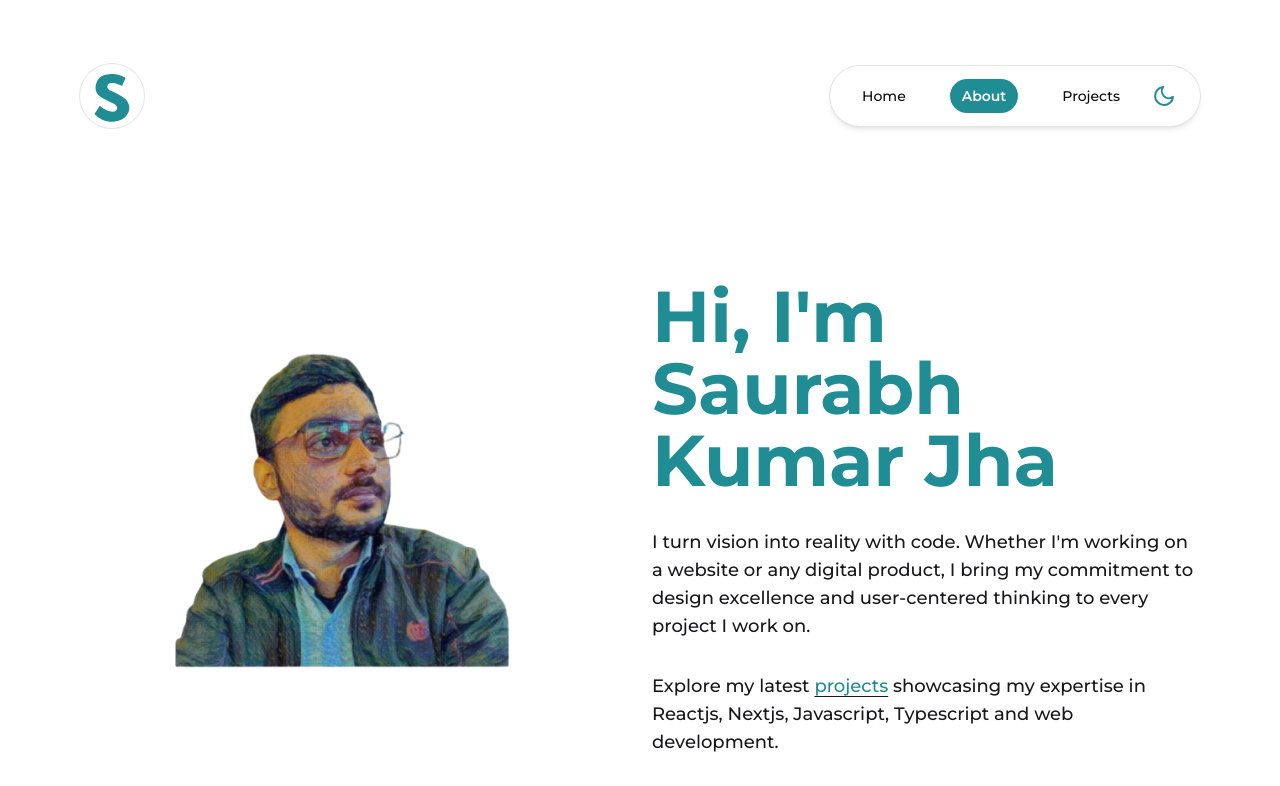
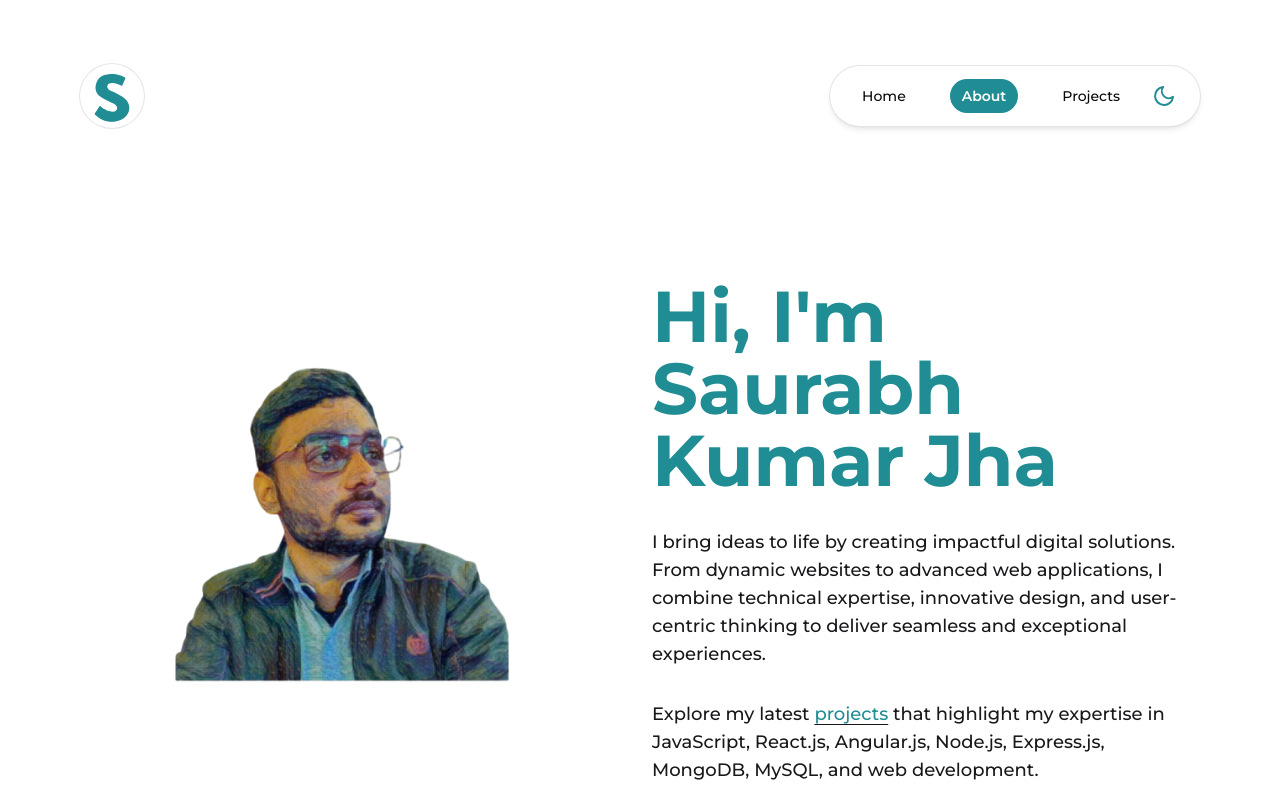
Before and after one commit to SaurabhKumar171/saurabh-portfolio-v2, a Next.js app: page /about in a window 1280 px wide. Shown: the top 786 px of the page. Built offline with nearby package versions, Linux system fonts and the light colour scheme; grey boxes are pictures that could not be loaded.

Commit message:
Added educatio links

```diff
--- a/src/components/about-hero.tsx
+++ b/src/components/about-hero.tsx
@@ -33,9 +33,10 @@ export default function AboutHero() {
           </FadeUp>
           <FadeUp key="description-1" duration={0.6} delay={0.2}>
             <p className="mt-8 text-base font-medium text-zinc-900 dark:text-zinc-300 sm:text-lg md:text-lg">
-              I turn vision into reality with code. Whether I&apos;m working on
-              a website or any digital product, I bring my commitment to design
-              excellence and user-centered thinking to every project I work on.
+              I bring ideas to life by creating impactful digital solutions.
+              From dynamic websites to advanced web applications, I combine
+              technical expertise, innovative design, and user-centric thinking
+              to deliver seamless and exceptional experiences.
             </p>
           </FadeUp>
           <FadeUp key="description-2" duration={0.6} delay={0.4}>
@@ -44,8 +45,8 @@ export default function AboutHero() {
               <Link href="/projects" className="underline underline-offset-4">
                 <span className="text-accent">projects</span>
               </Link>{" "}
-              showcasing my expertise in Reactjs, Nextjs, Javascript, Typescript
-              and web development.
+              that highlight my expertise in JavaScript, React.js, Angular.js,
+              Node.js, Express.js, MongoDB, MySQL, and web development.
             </p>
           </FadeUp>
           <FadeRight
--- a/src/components/landing-hero.tsx
+++ b/src/components/landing-hero.tsx
@@ -57,7 +57,7 @@ export default function LandingHero() {
                 an expert in{" "}
                 <span className="font-semibold text-accent">NodeJS</span>,{" "}
                 <span className="font-semibold text-accent">ExpressJS</span>,{" "}
-                <span className="font-semibold text-accent">DJango</span>, and{" "}
+                <span className="font-semibold text-accent">Django</span>, and{" "}
                 <span className="font-semibold text-accent">PHP</span>
               </div>
             </FadeUp>
--- a/src/data/education.ts
+++ b/src/data/education.ts
@@ -5,7 +5,7 @@ export const EDUCATION: ExperienceShowcaseListItemProps[] = [
     title: "Bachelor Of Technology in Computer Science",
     organisation: {
       name: "Krishna Engineering College",
-      href: "https://eng.rizvi.edu.in/",
+      href: "https://www.facebook.com/kecghaziabadofficial/",
     },
     date: "2019-2023",
     location: "Ghaziabad, UP",
@@ -16,7 +16,7 @@ export const EDUCATION: ExperienceShowcaseListItemProps[] = [
     title: "Higher Secondary School",
     organisation: {
       name: "Ch. Baldev Singh Model School",
-      href: "https://www.mithibai.ac.in/",
+      href: "http://www.cbsschool.in/",
     },
     date: "2016-2018",
     location: "Nagloi, Delhi",
```
